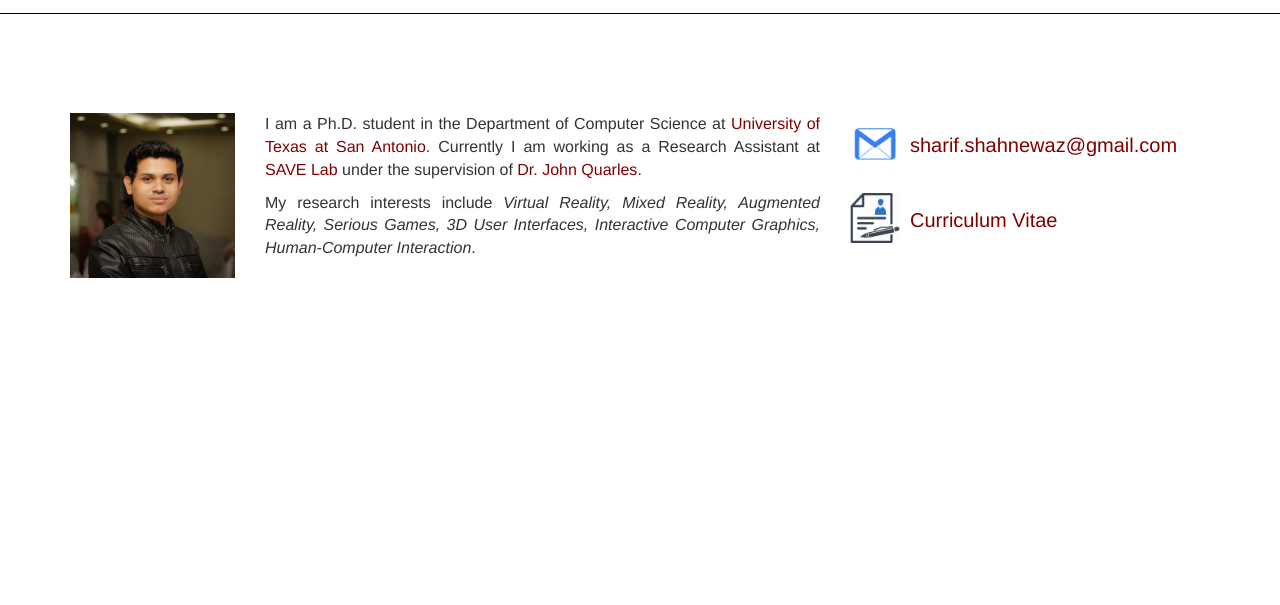
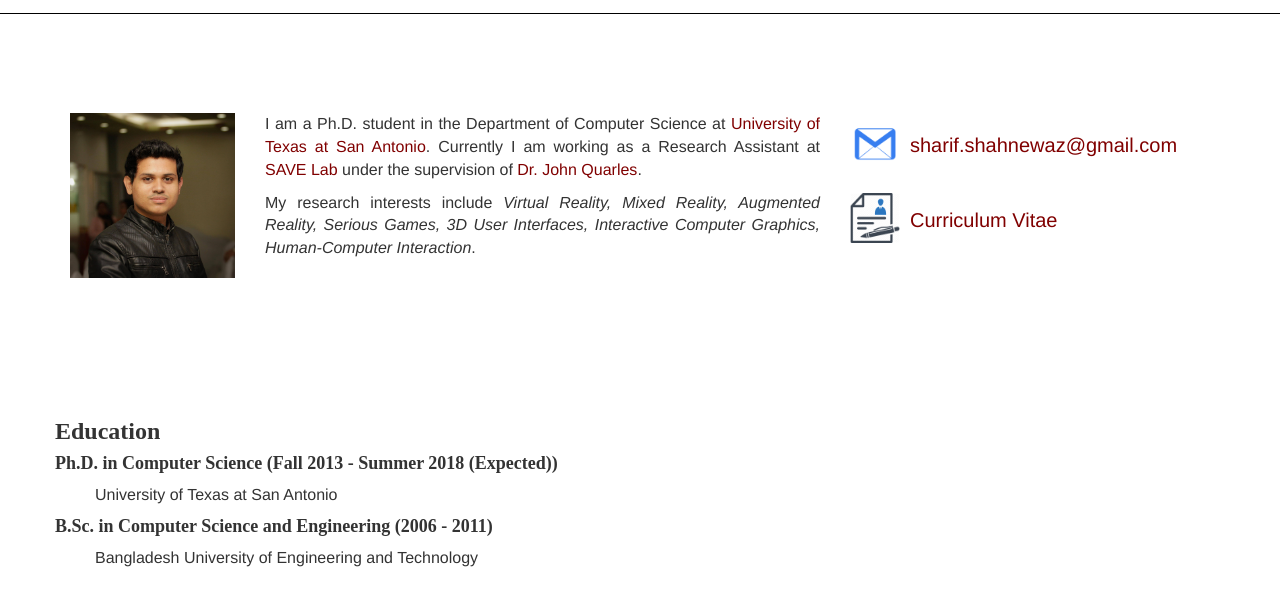
Before and after one commit to sharifshahnewaz/sharifshahnewaz.github.io, a plain HTML site: page index.html in a window 1280 px wide. Shown: the part 87-692 px from the top of the page. Drawn offline with nearby package versions, Linux system fonts and the light colour scheme.

Commit message:
Updated CV

```diff
--- a/index.html
+++ b/index.html
@@ -88,6 +88,23 @@
             </div>
         </div>
     </header>
+	<div class="container" id="education">
+    	<div class="row">
+			<h3>Education</h3>
+			<h4> Ph.D. in Computer Science (Fall 2013 - Summer 2018 (Expected))</h4>
+			<ul style="list-style-type:none">
+				<li>
+					<p>University of Texas at San Antonio</p>
+				</li>
+			</ul>
+			<h4> B.Sc. in Computer Science and Engineering (2006 - 2011)</h4>
+			<ul style="list-style-type:none">
+				<li>
+					<p>Bangladesh University of Engineering and Technology</p>
+				</li>
+			</ul>
+    	</div>
+	</div>
 
 
 
```
Also changed, not shown: 1 other file.
